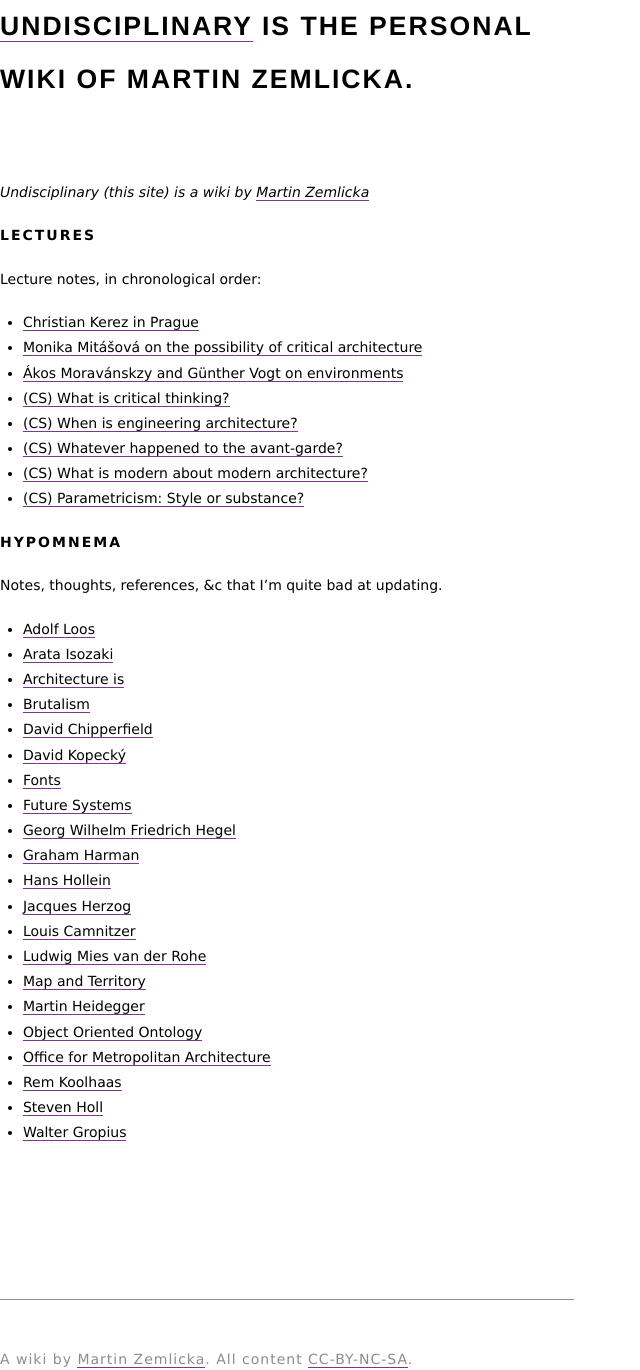
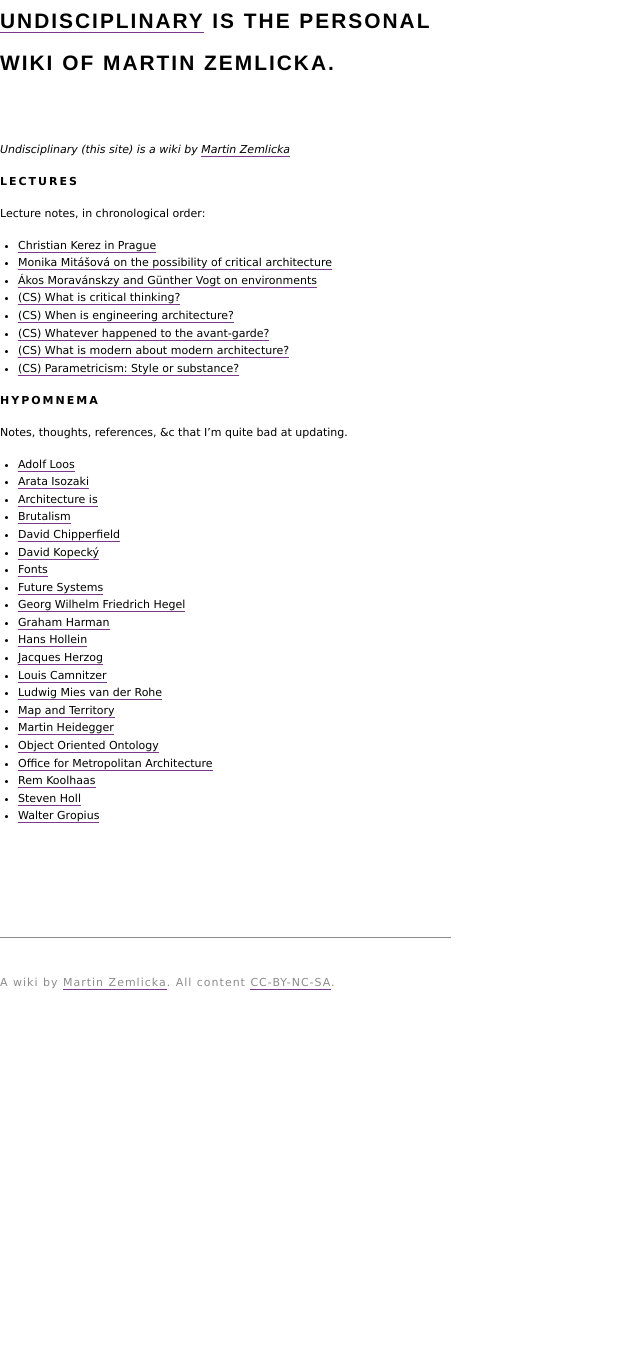
Before and after one commit to zmlka/undisciplinary, a Jekyll site: the page built from index.md, in a window 1280 px wide. Shown: the whole page, without its empty margins (0-640 px from the left). Built offline with Jekyll 4.4.1, drawn with Linux system fonts in a browser that asks for light colours; after the commit the page ends 991 px from its top, so only the background shows below that.

Commit message:
change line height

```diff
--- a/style/style.css
+++ b/style/style.css
@@ -8,9 +8,9 @@ html{
   text-rendering: optimizelLegibility;
   -webkit-font-smoothing: antialiased;
 
-  font-size: 14px;
+  font-size: 11px;
   font-family: Verdana, sans-serif;
-  line-height: 1.5rem;
+  line-height: 1.3;
 }
 code{
   font-family: Verdana, sans-serif;
```
